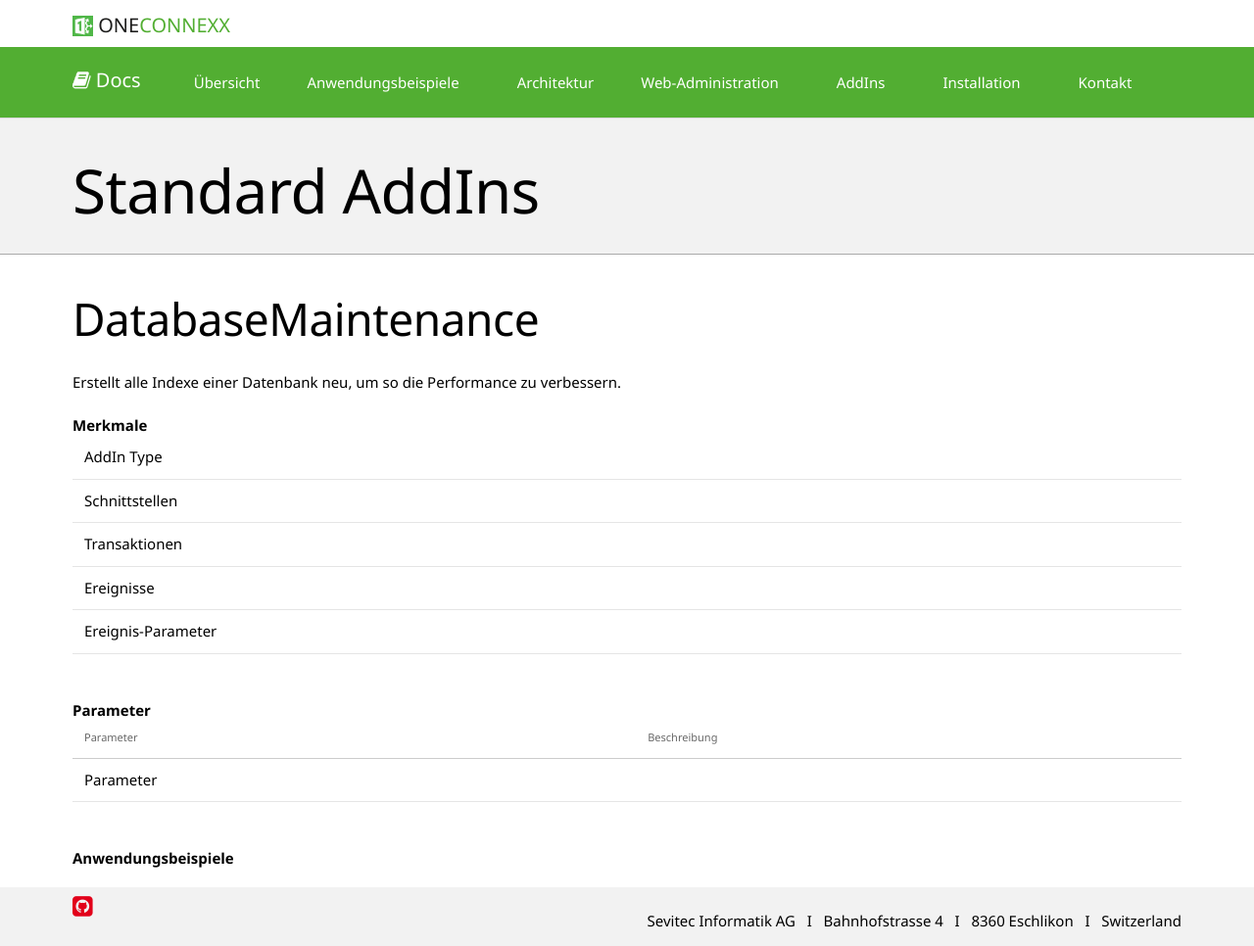
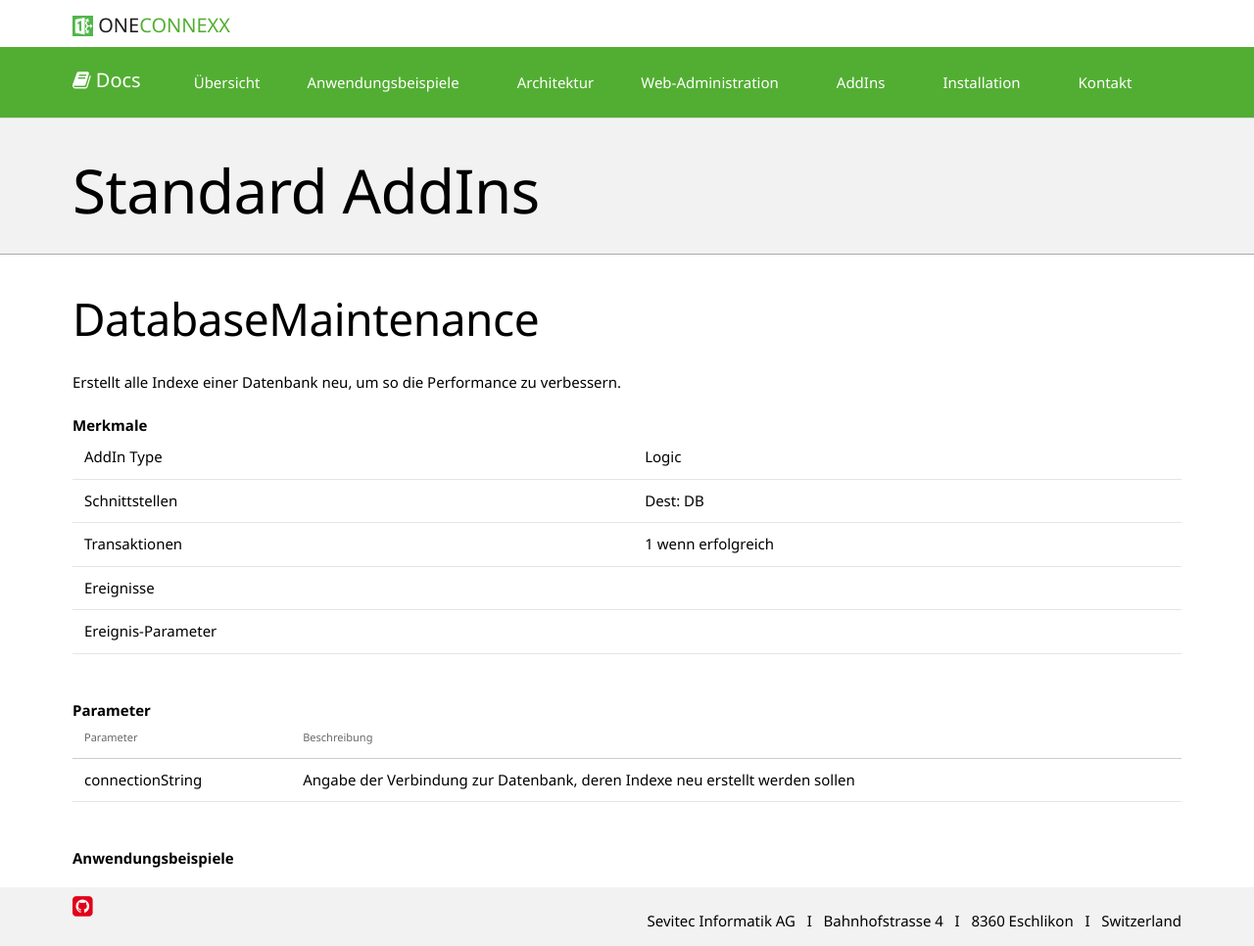
Before and after one commit to primesoft-group/oneconnexx-docs, a Jekyll site: the page built from _pages/addins/de/databasemaintenance.md, in a window 1280 px wide. Shown: the whole page at 98% size. Built offline with Jekyll 4.4.1, drawn with Linux system fonts in a browser that asks for light colours; nearby versions of some CDN libraries; some web fonts are replaced.

Commit message:
Update databasemaintenance.md

```diff
--- a/_pages/addins/de/databasemaintenance.md
+++ b/_pages/addins/de/databasemaintenance.md
@@ -12,9 +12,9 @@ __Merkmale__
 
 {:.table .table-striped}
 | --- | --- |
-| AddIn Type |  |
-| Schnittstellen |  |
-| Transaktionen |  |
+| AddIn Type | Logic |
+| Schnittstellen | Dest: DB |
+| Transaktionen | 1 wenn erfolgreich |
 | Ereignisse |  |
 | Ereignis-Parameter |  |
 
@@ -24,7 +24,7 @@ __Parameter__
 {:.table .table-striped}
 | Parameter | Beschreibung |
 | --- | --- |
-| Parameter |  |
+| connectionString | Angabe der Verbindung zur Datenbank, deren Indexe neu erstellt werden sollen |
 
 
 __Anwendungsbeispiele__
```
